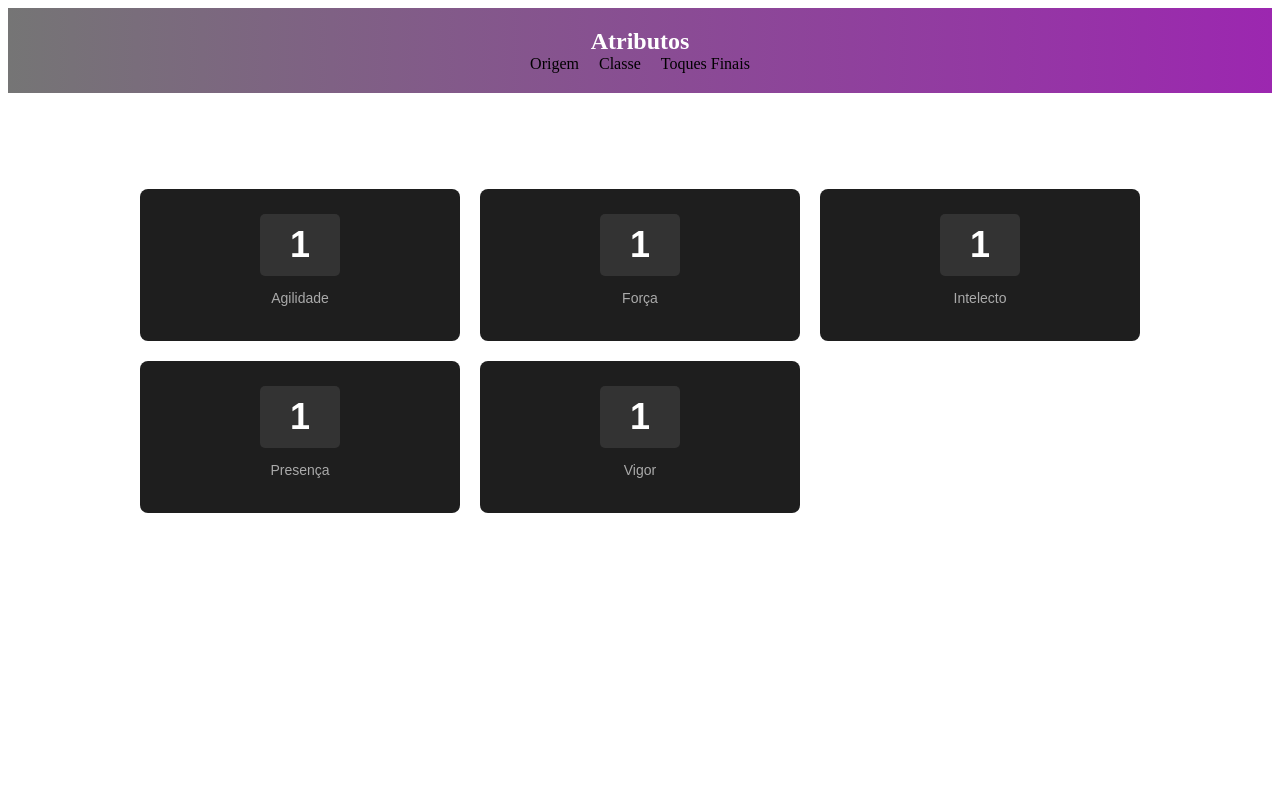
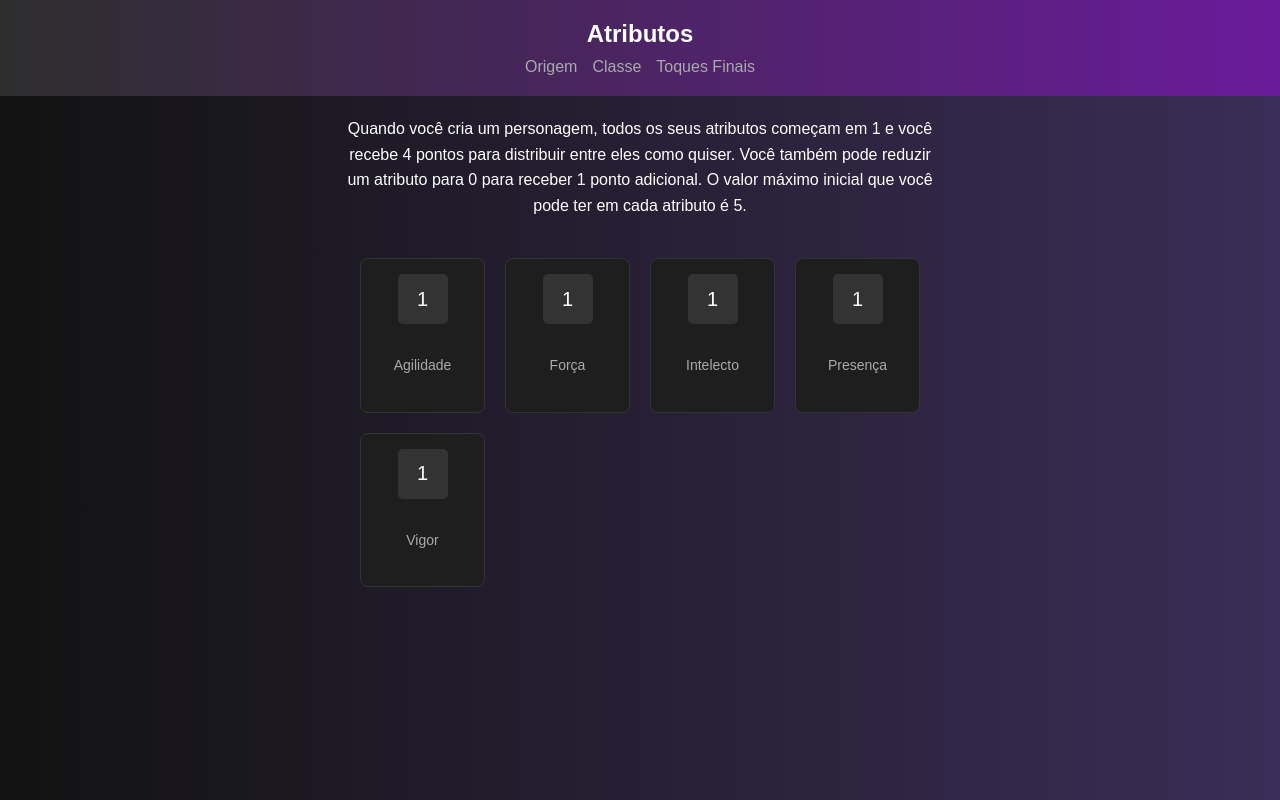
Before and after one commit to ByLeeHoon/Abyss-imensuravel, a plain HTML site: page atributos.html in a window 1280 px wide. Drawn offline with Linux system fonts and the light colour scheme.

Commit message:
Update atributos.css

```diff
--- a/atributos.css
+++ b/atributos.css
@@ -1,85 +1,93 @@
-/* Estilo para o cabeçalho com gradiente */
+/* Estilo geral */
+* {
+    margin: 0;
+    padding: 0;
+    box-sizing: border-box;
+}
+
+body {
+    font-family: Arial, sans-serif;
+    background: linear-gradient(to right, #121212, #3b2d57); /* Fundo escuro com toque de roxo */
+    color: #ffffff;
+    display: flex;
+    flex-direction: column;
+    align-items: center;
+    min-height: 100vh;
+}
+
+/* Cabeçalho */
 header {
-    background: linear-gradient(to right, #757575, #9c27b0); /* Gradiente suave de cinza para roxo */
-    cursor: pointer; /* Indica que é clicável */
+    width: 100%;
     text-align: center;
     padding: 20px;
+    background: linear-gradient(to right, #2e2e2e, #6a1b9a); /* Gradiente para o cabeçalho */
 }
 
 header h1 {
     font-size: 24px;
-    color: white;
-    margin: 0;
 }
 
-nav {
+header nav {
     display: flex;
     justify-content: center;
-    gap: 20px;
+    gap: 15px;
+    margin-top: 10px;
 }
 
-nav a {
-    color: white;
-    text-decoration: none;
+header nav .nav-item {
+    color: #aaaaaa;
+    cursor: default;
     font-size: 16px;
 }
 
-/* Alterando cor do gradiente quando passar o mouse (efeito hover) */
-header:hover {
-    background: linear-gradient(to right, #9c27b0, #757575); /* Reverte a direção no hover */
+/* Texto explicativo */
+main p {
+    margin: 20px auto;
+    max-width: 600px;
+    text-align: center;
+    font-size: 16px;
+    line-height: 1.6;
 }
 
-/* Corpo principal */
-main {
-    font-family: Arial, sans-serif;
-    text-align: center;
-    margin-top: 20px;
+/* Container de atributos */
+.atributos {
+    display: grid;
+    grid-template-columns: repeat(auto-fit, minmax(120px, 1fr));
+    gap: 20px;
+    padding: 20px;
+    width: 100%;
+    max-width: 600px;
 }
 
-p {
-    color: #ffffff;
-    font-size: 16px;
-    margin-bottom: 20px;
+/* Cartão de atributo */
+.atributo {
+    background-color: #1e1e1e;
+    border-radius: 8px;
+    padding: 15px;
+    display: flex;
+    flex-direction: column;
+    align-items: center;
+    justify-content: center;
+    border: 1px solid #333;
 }
 
-/* Estilo dos atributos */
-.atributos {
-    display: grid;
-    grid-template-columns: repeat(3, 1fr);
-    gap: 20px;
-    max-width: 1000px;
-    margin: 0 auto;
-    padding: 20px;
-}
-
-.atributo {
-    background-color: #1e1e1e;
-    padding: 15px;
-    border-radius: 8px;
-    text-align: center;
-}
-
-.atributo h2 {
-    margin: 0;
-    font-size: 18px;
+.atributo-numerico {
+    width: 50px;
+    height: 50px;
+    display: flex;
+    align-items: center;
+    justify-content: center;
+    font-size: 20px;
     color: #ffffff;
+    background-color: #333;
+    border-radius: 5px;
+    margin-bottom: 10px;
+    cursor: pointer;
+    user-select: none;
 }
 
 .atributo p {
     color: #aaaaaa;
     font-size: 14px;
-}
-
-/* Adicionando estilo para a edição dos números */
-.atributo-numerico {
-    font-size: 36px;
-    color: #ffffff;
-    font-weight: bold;
     text-align: center;
-    background: #333333;
-    border-radius: 5px;
-    padding: 10px;
-    width: 60px;
-    margin: 10px auto;
-    cursor: text;
-}
+    }
```
